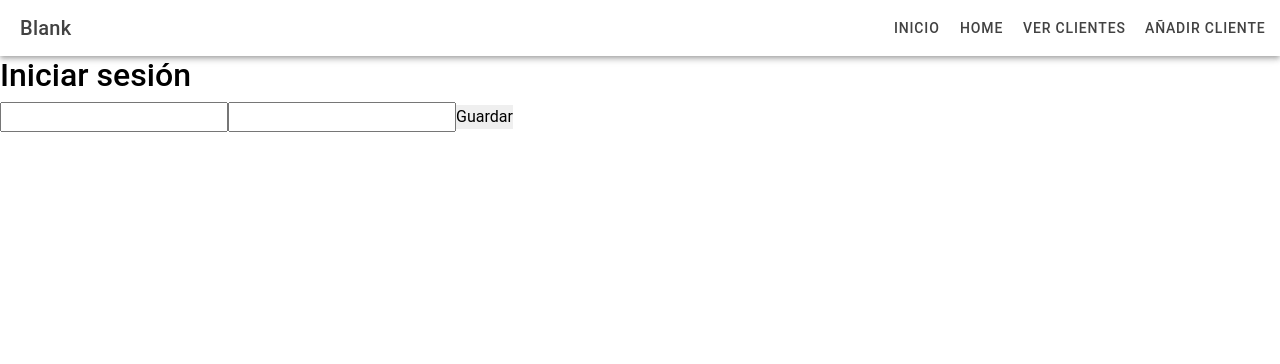
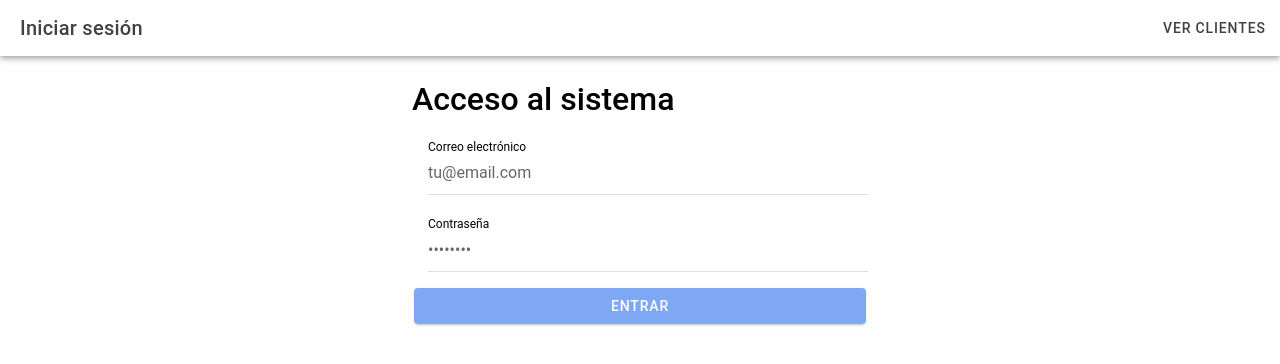
Before and after one commit to willm-smallig/clientsApp_react, a React (Vite) app: page /login in a window 1280 px wide. Shown: the top 364 px of the page. Built offline with nearby package versions, Linux system fonts and the light colour scheme; no server answers.

Commit message:
backup antes de merge

```diff
--- a/src/App.tsx
+++ b/src/App.tsx
@@ -35,39 +35,42 @@ import "./theme/variables.css";
 
 /*importar bootstrap */
 import "bootstrap/dist/css/bootstrap.min.css";
+
 import ClientsPage from "./pages/ClientsPage";
 import AddPage from "./pages/AddPage";
 import EditClientPage from "./pages/EditClientPage";
 import LoginPage from "./pages/LoginPage";
 import ProtectedRoute from "./ProtectedRoute";
+import { AuthProvider } from "./context/AuthContext";
 
 setupIonicReact();
 
 const App: React.FC = () => (
+  <AuthProvider>
     <IonApp>
       <IonReactRouter>
         <IonRouterOutlet>
+          {/* Rutas públicas */}
           <Route exact path="/home">
             <Home />
           </Route>
-        <ProtectedRoute path="/clients:id" component={EditClientPage} exact>
+          <Route exact path="/clients">
             <ClientsPage />
-        </ProtectedRoute>
-        <Route exact path="/nuevo">
-          <AddPage />
           </Route>
-        <Route exact path="/edit/:id">
-          <EditClientPage />
+          <Route exact path="/login">
+            <LoginPage />
           </Route>
           <Route exact path="/">
             <Redirect to="/home" />
           </Route>
-        <Route exact path="/login">
-          <LoginPage />
-        </Route>
+
+          {/* Rutas protegidas: solo accesibles con sesión activa */}
+          <ProtectedRoute exact path="/nuevo" component={AddPage} />
+          <ProtectedRoute exact path="/edit/:id" component={EditClientPage} />
         </IonRouterOutlet>
       </IonReactRouter>
     </IonApp>
+  </AuthProvider>
 );
 
 export default App;
--- /dev/null
+++ b/src/context/AuthContext.tsx
@@ -0,0 +1,83 @@
+import React, {
+  createContext,
+  useContext,
+  useEffect,
+  useState,
+  ReactNode,
+} from "react";
+import { Session, User } from "@supabase/supabase-js";
+import { supabase } from "../config/supabase";
+import { AuthService } from "../services/AuthService";
+
+// ─── Tipos del contexto ──────────────────────────────────────────────────────
+
+interface AuthContextType {
+  session: Session | null;
+  user: User | null;
+  isAuthenticated: boolean;
+  loading: boolean;
+  login: (email: string, password: string) => Promise<void>;
+  logout: () => Promise<void>;
+}
+
+// ─── Creación del contexto ───────────────────────────────────────────────────
+
+const AuthContext = createContext<AuthContextType | undefined>(undefined);
+
+// ─── Provider ────────────────────────────────────────────────────────────────
+
+export function AuthProvider({ children }: { children: ReactNode }) {
+  const [session, setSession] = useState<Session | null>(null);
+  const [loading, setLoading] = useState(true);
+
+  useEffect(() => {
+    // Carga la sesión inicial al montar la app
+    AuthService.getSession().then((s) => {
+      setSession(s);
+      setLoading(false);
+    });
+
+    // Escucha cambios de autenticación en tiempo real
+    const { data: listener } = supabase.auth.onAuthStateChange(
+      (_event, newSession) => {
+        setSession(newSession);
+        setLoading(false);
+      }
+    );
+
+    return () => {
+      listener.subscription.unsubscribe();
+    };
+  }, []);
+
+  const login = async (email: string, password: string) => {
+    await AuthService.login(email, password);
+    // onAuthStateChange actualizará la sesión automáticamente
+  };
+
+  const logout = async () => {
+    await AuthService.logout();
+    // onAuthStateChange limpiará la sesión automáticamente
+  };
+
+  const value: AuthContextType = {
+    session,
+    user: session?.user ?? null,
+    isAuthenticated: !!session,
+    loading,
+    login,
+    logout,
+  };
+
+  return <AuthContext.Provider value={value}>{children}</AuthContext.Provider>;
+}
+
+// ─── Hook ────────────────────────────────────────────────────────────────────
+
+export function useAuth(): AuthContextType {
+  const ctx = useContext(AuthContext);
+  if (!ctx) {
+    throw new Error("useAuth debe usarse dentro de <AuthProvider>");
+  }
+  return ctx;
+}
--- a/src/pages/ClientsPage.tsx
+++ b/src/pages/ClientsPage.tsx
@@ -1,5 +1,6 @@
 import { useEffect, useState } from "react";
 import { ClientsService } from "../services/ClientsService";
+import { useAuth } from "../context/AuthContext";
 import {
   IonButton,
   IonButtons,
@@ -12,6 +13,8 @@ import {
 } from "@ionic/react";
 
 export default function ClientsPage() {
+  const { isAuthenticated, logout } = useAuth();
+
   const [clients, setClients] = useState<any[]>([]);
   const [currentPage, setCurrentPage] = useState(1);
   const recordsPerPage = 5;
@@ -30,6 +33,11 @@ export default function ClientsPage() {
   };
 
   const eliminar = async (id: number) => {
+    // Comprobación de seguridad: aunque el botón esté oculto, verificamos auth
+    if (!isAuthenticated) {
+      alert("Debes iniciar sesión para eliminar un cliente.");
+      return;
+    }
     const ok = confirm("¿Deseas eliminar el registro?");
     if (ok) {
       await ClientsService.deleteClient(id);
@@ -37,32 +45,46 @@ export default function ClientsPage() {
     }
   };
 
-  /*  useEffect(() => {
-    loadClients();
-  }, []); */
-
   useIonViewWillEnter(() => {
     loadClients();
-    console.log("usando effect");
   }, []);
+
+  const handleLogout = async () => {
+    await logout();
+  };
 
   return (
     <IonPage>
       <IonHeader>
         <IonToolbar>
-          <IonTitle>Blank</IonTitle>
+          <IonTitle>Clientes</IonTitle>
           <IonButtons slot="end">
             <IonButton routerLink="/">Inicio</IonButton>
             <IonButton routerLink="/home">Home</IonButton>
             <IonButton routerLink="/clients">Ver clientes</IonButton>
+
+            {/* Solo visible si está autenticado */}
+            {isAuthenticated && (
               <IonButton routerLink="/nuevo">Añadir cliente</IonButton>
+            )}
+
+            {/* Botón de sesión: login u logout según estado */}
+            {isAuthenticated ? (
+              <IonButton onClick={handleLogout} color="danger">
+                Cerrar sesión
+              </IonButton>
+            ) : (
+              <IonButton routerLink="/login" color="primary">
+                Iniciar sesión
+              </IonButton>
+            )}
           </IonButtons>
         </IonToolbar>
       </IonHeader>
       <IonContent fullscreen>
         <IonHeader collapse="condense">
           <IonToolbar>
-            <IonTitle size="large">Blank</IonTitle>
+            <IonTitle size="large">Clientes</IonTitle>
           </IonToolbar>
         </IonHeader>
         <div className="container mt-4">
@@ -75,8 +97,9 @@ export default function ClientsPage() {
                 <th>Correo</th>
                 <th>Phone</th>
                 <th>Facturación</th>
-                <th>Editar</th>
-                <th>Eliminar</th>
+                {/* Columnas de acción solo visibles si está autenticado */}
+                {isAuthenticated && <th>Editar</th>}
+                {isAuthenticated && <th>Eliminar</th>}
               </tr>
             </thead>
             <tbody>
@@ -87,16 +110,20 @@ export default function ClientsPage() {
                   <td>{cliente.email}</td>
                   <td>{cliente.phone}</td>
                   <td>{cliente.importe}</td>
+                  {isAuthenticated && (
                     <td>
                       <IonButton routerLink={`/edit/${cliente.id}`}>
                         Editar
                       </IonButton>
                     </td>
+                  )}
+                  {isAuthenticated && (
                     <td>
                       <IonButton onClick={() => eliminar(cliente.id)}>
                         Eliminar
                       </IonButton>
                     </td>
+                  )}
                 </tr>
               ))}
             </tbody>
--- a/src/pages/LoginPage.tsx
+++ b/src/pages/LoginPage.tsx
@@ -1,19 +1,40 @@
 import { useState } from "react";
 import { useHistory } from "react-router";
-import { AuthService } from "../services/AuthService";
-import { IonButton, IonButtons, IonContent, IonHeader, IonPage, IonTitle, IonToolbar } from "@ionic/react";
+import { useAuth } from "../context/AuthContext";
+import {
+  IonButton,
+  IonButtons,
+  IonContent,
+  IonHeader,
+  IonInput,
+  IonItem,
+  IonLabel,
+  IonNote,
+  IonPage,
+  IonTitle,
+  IonToolbar,
+  IonSpinner,
+} from "@ionic/react";
 
 export default function LoginPage() {
   const history = useHistory();
+  const { login } = useAuth();
+
   const [email, setEmail] = useState("");
   const [password, setPassword] = useState("");
+  const [error, setError] = useState<string | null>(null);
+  const [loading, setLoading] = useState(false);
 
-  const login = async () => {
+  const handleLogin = async () => {
+    setError(null);
+    setLoading(true);
     try {
-      await AuthService.login(email, password);
+      await login(email, password);
       history.push("/clients");
     } catch {
-      alert("Credenciales incorrectas");
+      setError("Credenciales incorrectas. Comprueba tu email y contraseña.");
+    } finally {
+      setLoading(false);
     }
   };
 
@@ -21,26 +42,57 @@ export default function LoginPage() {
     <IonPage>
       <IonHeader>
         <IonToolbar>
-          <IonTitle>Blank</IonTitle>
+          <IonTitle>Iniciar sesión</IonTitle>
           <IonButtons slot="end">
-            <IonButton routerLink="/">Inicio</IonButton>
-            <IonButton routerLink="/home">Home</IonButton>
             <IonButton routerLink="/clients">Ver clientes</IonButton>
-            <IonButton routerLink="/nuevo">Añadir cliente</IonButton>
           </IonButtons>
         </IonToolbar>
       </IonHeader>
       <IonContent fullscreen>
         <IonHeader collapse="condense">
           <IonToolbar>
-            <IonTitle size="large">Blank</IonTitle>
+            <IonTitle size="large">Iniciar sesión</IonTitle>
           </IonToolbar>
         </IonHeader>
-        <div>
-          <h2>Iniciar sesión</h2>
-          <input value={email} onChange={(e) => setEmail(e.target.value)} />
-          <input type="password" value={password} onChange={(e) => setPassword(e.target.value)} />
-          <button onClick={login}>Guardar</button>
+
+        <div className="container mt-4" style={{ maxWidth: 480 }}>
+          <h2>Acceso al sistema</h2>
+
+          {error && (
+            <div className="alert alert-danger" role="alert">
+              {error}
+            </div>
+          )}
+
+          <IonItem>
+            <IonLabel position="stacked">Correo electrónico</IonLabel>
+            <IonInput
+              type="email"
+              value={email}
+              placeholder="tu@email.com"
+              onIonChange={(e) => setEmail(e.detail.value ?? "")}
+            />
+          </IonItem>
+
+          <IonItem className="mt-2">
+            <IonLabel position="stacked">Contraseña</IonLabel>
+            <IonInput
+              type="password"
+              value={password}
+              placeholder="••••••••"
+              onIonChange={(e) => setPassword(e.detail.value ?? "")}
+            />
+          </IonItem>
+
+          <div className="mt-3">
+            <IonButton
+              expand="block"
+              onClick={handleLogin}
+              disabled={loading || !email || !password}
+            >
+              {loading ? <IonSpinner name="crescent" /> : "Entrar"}
+            </IonButton>
+          </div>
         </div>
       </IonContent>
     </IonPage>
--- a/src/services/AuthService.ts
+++ b/src/services/AuthService.ts
@@ -13,7 +13,10 @@ export class AuthService {
     return data;
   }
   static async logout() {
-    await supabase.auth.signOut();
+    const { error } = await supabase.auth.signOut();
+    if (error) {
+      throw error;
+    }
   }
   static async getSession() {
     const { data } = await supabase.auth.getSession();
```
Also changed, not shown: src/ProtectedRoute.tsx (+33 -4 lines). Lines whose indentation alone changed are shown as unchanged.
